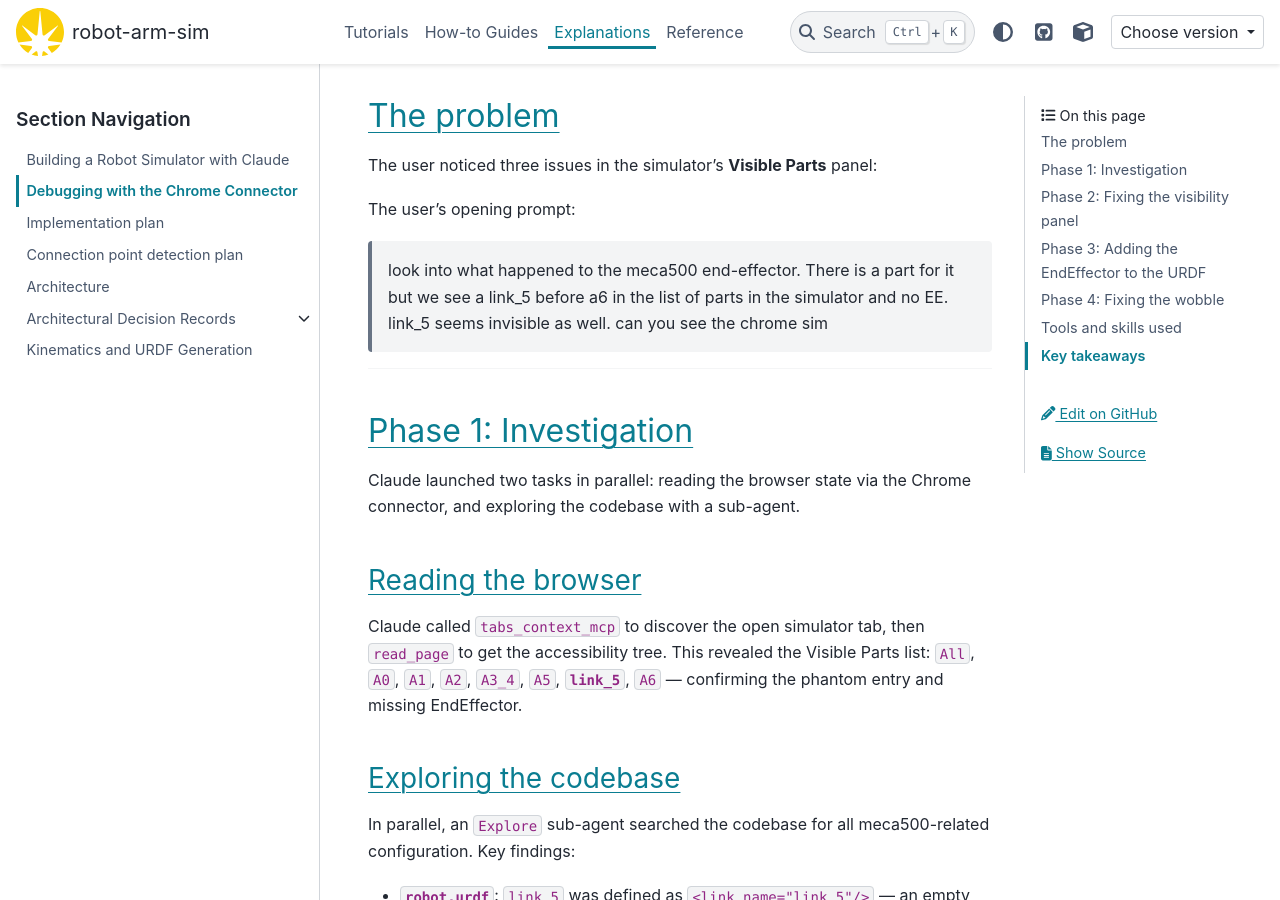
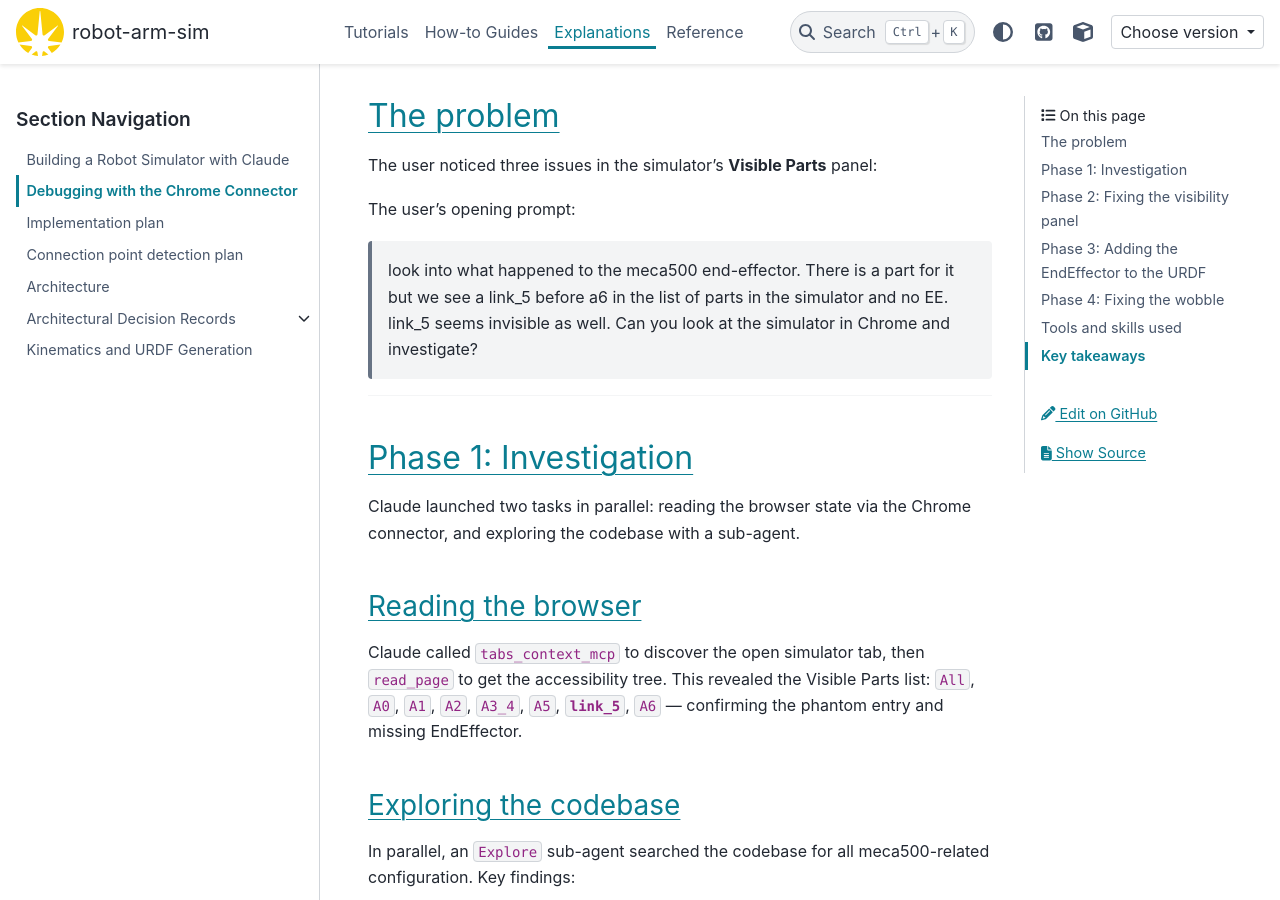
Before and after one commit to gilesknap/robot-arm-sim, a Sphinx documentation site: the page built from docs/explanations/chrome-connector-workflow.md, in a window 1280 px wide and 900 px high, scrolled down 889 px. Built offline with Sphinx 7.4.7 and the PyData theme 0.15.4, drawn with Linux system fonts in a browser that asks for light colours; pages that are not in the unit, such as notebooks, are missing from menus; the version number could not be read and is left out.

Commit message:
tweak prompt in docs

```diff
--- a/docs/explanations/chrome-connector-workflow.md
+++ b/docs/explanations/chrome-connector-workflow.md
@@ -20,7 +20,8 @@ The user's opening prompt:
 
 > look into what happened to the meca500 end-effector. There is a part for
 > it but we see a link\_5 before a6 in the list of parts in the simulator
-> and no EE. link\_5 seems invisible as well. can you see the chrome sim
+> and no EE. link\_5 seems invisible as well. Can you look at the simulator
+> in Chrome and investigate?
 
 ---
 
```
